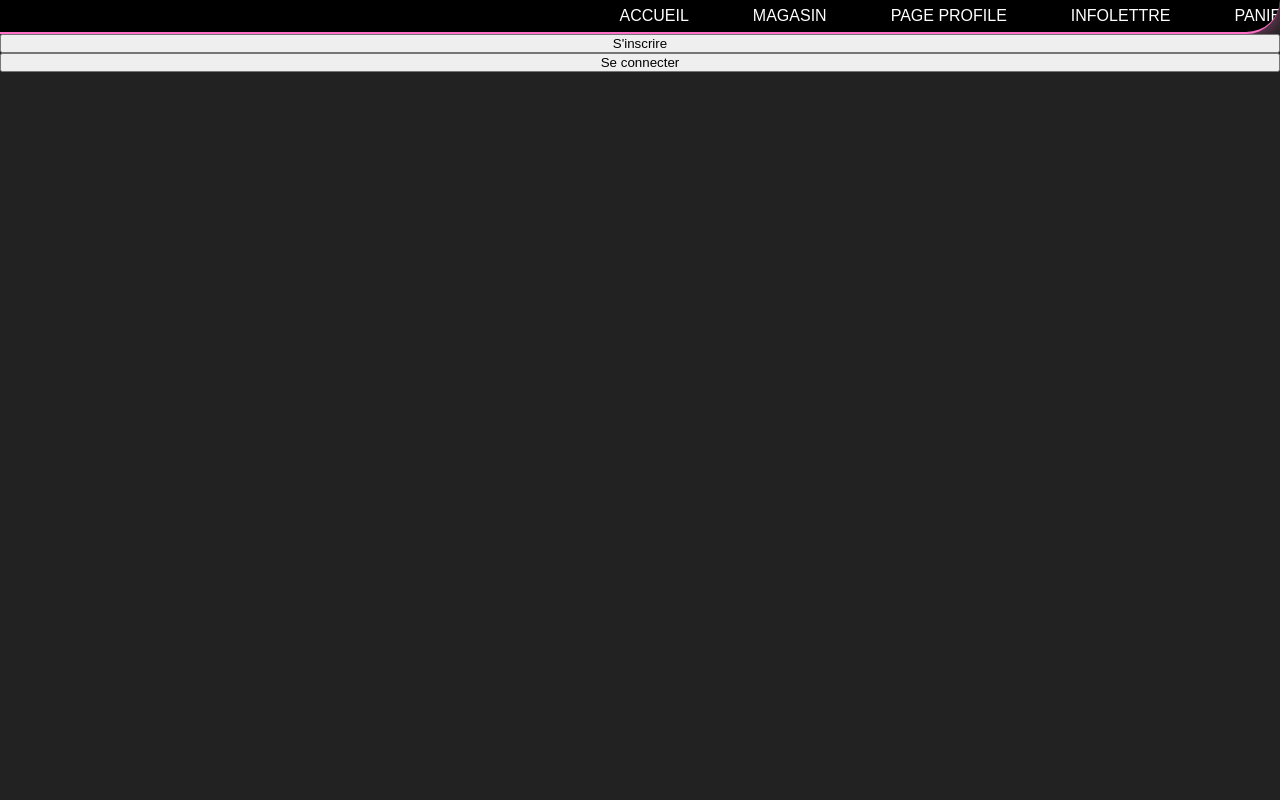
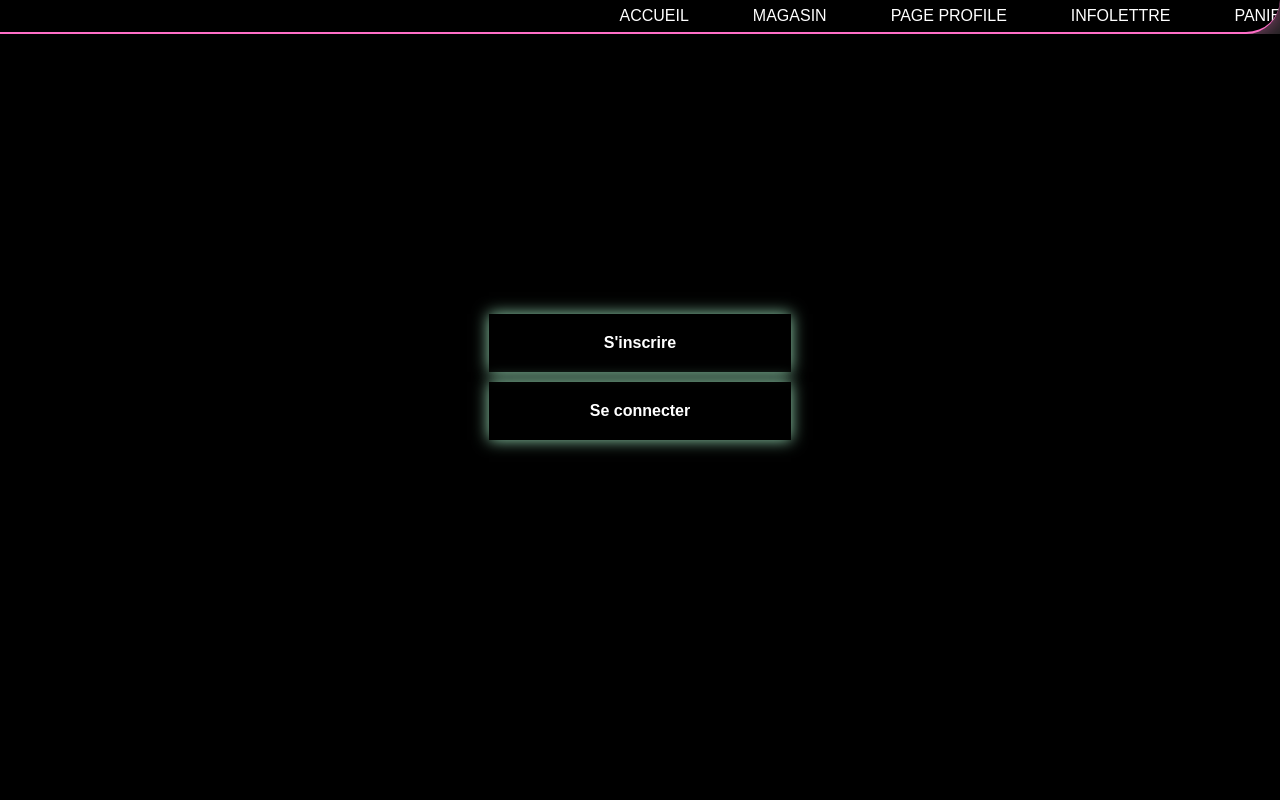
Before and after one commit to starcess/projet_web_2, a PHP site: page /projet_web_2/Views/Login_SignUp.php in a window 1280 px wide. Run offline with PHP 8.4, Linux system fonts and the light colour scheme.

Commit message:
hi
changed css

```diff
--- a/Projet2_web/Views/Css/infolettre_styles.css
+++ b/Projet2_web/Views/Css/infolettre_styles.css
@@ -14,7 +14,7 @@ body {
     display: grid;
     grid-template-columns: 1fr;
     margin-top: 5%;
-    font-size: 200%;
+    font-size: 150%;
     text-align: center;
     gap: 5%;
     /* background: url("../../Ressource/Images/inf_bck_2.png");
--- a/Projet2_web/Views/Css/login_styles.css
+++ b/Projet2_web/Views/Css/login_styles.css
@@ -1,156 +1,71 @@
-/* Button used to open the contact form - fixed at the bottom of the page */
-
-body{
+html, body {
+    margin: 0;
+    padding: 0;
+    height: 100%;
     width: 100%;
-    height: 100%;
     background-color: black;
+    color: white;
 }
 
-button{
-    color: black;
+body {
+    display: flex;
+    flex-direction: column;
+}
+
+header {
+    /* Style your header as needed */
+}
+
+.main-content {
+    flex-grow: 1;
+    display: flex;
+    justify-content: center;
+    align-items: center;
+    background-color: black;
+    /* height: 100%;
+    width: 100%; */
+}
+
+.form-popup {
+    display: flex;
+    flex-direction: column;
+    justify-content: center; /* Centers children vertically */
+    align-items: center;     /* Centers children horizontally */
     height: 100%;
     width: 100%;
 }
 
-.login_button{
-    height: 50px;
-    width: 50%;
-    color: black;
+#showLoginOrSignupButton {
+    display: flex;
+    flex-direction: column;
+    align-items: center;
+    gap: 10px;
+    background-color: rgb(0, 0, 0);
+    /* Removed the height and width percentages to allow content-based sizing */
 }
 
-.signup_button{
-    height: 50px;
-    width: 50%;
-    color: black;
+.showSignup, .showLogin {
+    background-color: rgba(0, 0, 0, 0.75);
+    color: rgb(255, 255, 255);
+    font-size: 100%;
+    font-weight: bolder;
+    border: none;
+    padding: 20% 10%;
+    cursor: pointer;
+    height: 300%;
+    width: 300%;
+    transition: box-shadow 0.3s ease-in-out;
+
+    box-shadow: 0 0 15px  rgb(150, 217, 180);
 }
 
-.showSignup{
-    color: black;
-    width: 100%;
-    height: 200%;
+.showSignup:hover, .showLogin:hover {
+    box-shadow: 0 0 15px rgb(255, 110, 199);
 }
 
-.showLogin{
-    color: black;
-    width: 100%;
-    height: 200%;
+#signup-form, #login-form {
+    display: none;
+    background-color: rgb(228, 149, 149);
+    padding: 10%;
+    color: rgb(245, 237, 237);
 }
-
-/* .form-container {
-    width: 100%;
-    margin: 0 auto;
-    text-align: center;
-} */
-
-#signup-form,
-#login-form {
-    display: none;
-}
-
-#login-form {
-    background-color: rgb(0, 0, 0);
-    padding: 10% ;
-    width: 100%;
-    height: 100%;
-    color: rgb(255, 255, 255);
-}
-
-#signup-form {
-    background-color: black;
-    padding: 10% ;
-    width: 100%;
-    height: 100%;
-    color: black;
-}
-
-input{
-    color: black;
-}
-
-
-.form-popup{
-    color: rgb(0, 0, 0);
-}
-/*
-.body_box{
-    width: 100%;
-    height: 100%;
-    background: url("../../Ressource/Images/login_2.png");
-    background-size: cover;
-    /* background-repeat: no-repeat;
-} */
-
-/*
-.btn_SignUp{
-    background-color: #000000;
-    color: white;
-    padding: 16px 20px;
-    border: none;
-    cursor: pointer;
-    opacity: 0.8;
-    position: fixed;
-    bottom: 23px;
-    right: 28px;
-    width: 280px;
-}
-
-/* The popup form - hidden by default
-.form-popup {
-    display: none;
-    position: fixed;
-    top: 50%;
-    /* Center vertically
-    left: 50%;
-    /* Center horizontally
-    transform: translate(-50%, -50%);
-    /* Center the form precisely
-    border: 3px solid #f1f1f1;
-    z-index: 9;
-}
-
-
-.form-container {
-    max-width: 300px;
-    padding: 10px;
-    background-color: white;
-}
-
-.form-container input[type=text],
-.form-container input[type=password] {
-    box-sizing: border-box;
-    width: 100%;
-    padding: 10px;
-    margin: 5px 0;
-    border: 1px solid #f1f1f1;
-    background: #f1f1f1;
-} */
-
-/* When the inputs get focus, do something */
-/* .form-container input[type=text]:focus,
-.form-container input[type=password]:focus {
-    background-color: #ddd;
-    outline: none;
-} */
-
-/* Set a style for the submit/login button */
-/* .form-container .btn_SignUp {
-    background-color: #04AA6D;
-    color: white;
-    padding: 16px 20px;
-    border: none;
-    cursor: pointer;
-    width: 100%;
-    margin-bottom: 10px;
-    opacity: 0.8;
-} */
-
-/* Add a red background color to the cancel button */
-/* .form-container .cancel {
-    background-color: red;
-} */
-
-/* Add some hover effects to buttons */
-/* .form-container .btn:hover,
-.open-button:hover {
-    opacity: 1;
-} */
--- a/Projet2_web/Views/Login_SignUp.php
+++ b/Projet2_web/Views/Login_SignUp.php
@@ -17,9 +17,8 @@ if (session_status() == PHP_SESSION_NONE) {
 <body>
     <?php include('header.php'); ?>
 
-    <div class="body_box">
+    <div class="main-content">
         <div class="form-popup" id="myForm">
-
             <div id="showLoginOrSignupButton">
                 <button class="showSignup" onclick="showSignUpForm()">S'inscrire</button>
                 <button class="showLogin" onclick="showLoginForm()">Se connecter</button>
@@ -27,39 +26,29 @@ if (session_status() == PHP_SESSION_NONE) {
 
             <form id="signup-form" action="/projet_web_2/Projet2_web/signup" method="POST" style="display: none;">
                 <h2>S'inscrire</h2>
-
                 <label for="signup_nom">Nom:</label>
                 <input id="signup_nom" name="nom" required><br><br>
-
                 <label for="signup_prenom">Prénom:</label>
                 <input id="signup_prenom" name="prenom" required><br><br>
-
                 <label for="signup_email">Email:</label>
                 <input id="signup_email" name="email" type="email" required><br><br>
-
                 <label for="signup_password">Mot de Passe:</label>
                 <input id="signup_password" name="password" type="password" required><br><br>
-
                 <button class="signup_button" type="submit" name="signup">S'inscrire</button>
                 <button class="close_button" type="button" onclick="showLoginOrSignupButton()">Fermer</button>
             </form>
 
-            <form id="login-form" action="/projet_web_2/Projet2_web/login" method="POST">
+            <form id="login-form" action="/projet_web_2/Projet2_web/login" method="POST" style="display: none;">
                 <h2>Se connecter</h2>
-                <!-- Other fields -->
                 <label for="login_email">Email:</label>
                 <input id="login_email" name="email" type="email" required><br><br>
-
                 <label for="login_password">Mot de passe:</label>
                 <input id="login_password" name="password" type="password" required><br><br>
-
                 <button class="login_button" type="submit" name="login">Se connecter</button>
                 <button class="close_button" type="button" onclick="showLoginOrSignupButton()">Fermer</button>
             </form>
         </div>
     </div>
-
-</body>
 
     <script>
         function showSignUpForm() {
@@ -80,5 +69,6 @@ if (session_status() == PHP_SESSION_NONE) {
             document.getElementById("showLoginOrSignupButton").style.display = "block";
         }
     </script>
+</body>
 
 </html>
--- a/Projet2_web/Views/navigation.php
+++ b/Projet2_web/Views/navigation.php
@@ -194,10 +194,6 @@ if (session_status() == PHP_SESSION_NONE) {
     </script>
 
 
-    <script>
-
-    </script>
-
 </header>
 
 </html>
```
Lines whose indentation alone changed are shown as unchanged.
